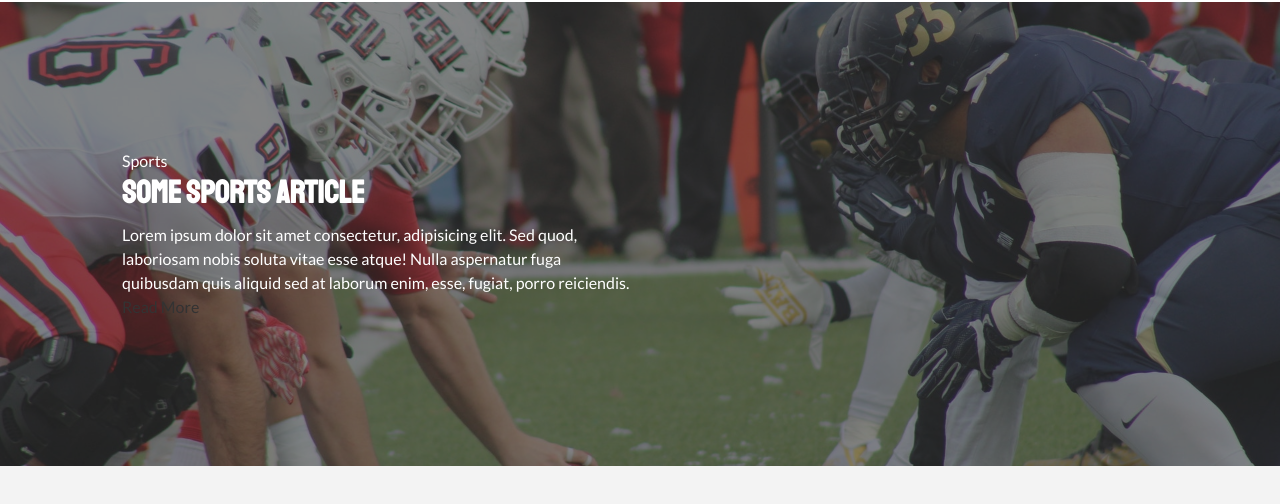
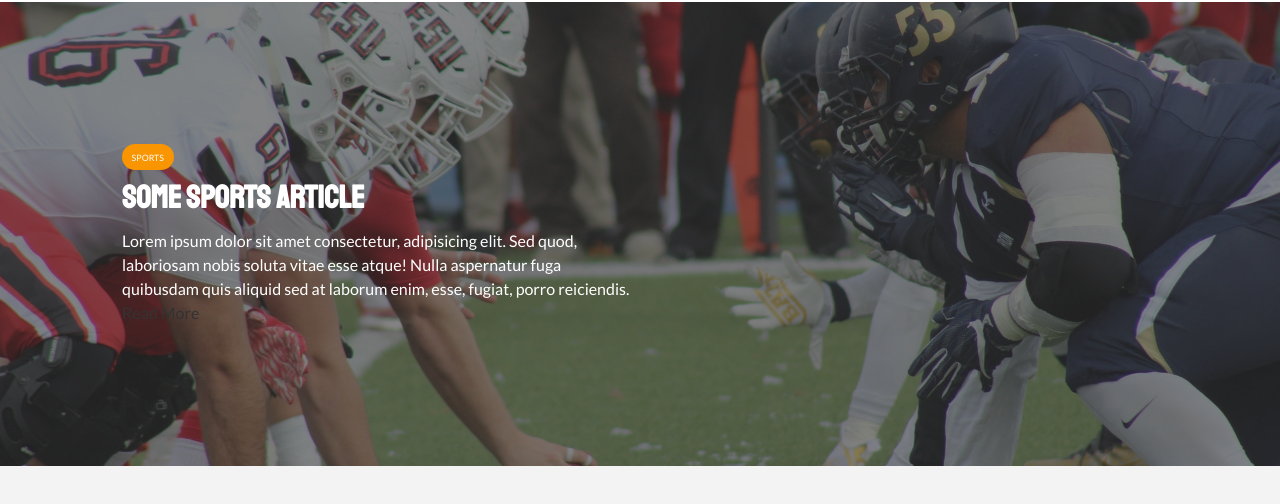
Before and after one commit to sinaGh-cyber/newsgrid, a plain HTML site: page index.html in a window 1280 px wide. Shown: the part 72-576 px from the top of the page. Drawn offline with Linux system fonts and the light colour scheme.

Commit message:
utility
showcase catgores styled

```diff
--- a/css/style.css
+++ b/css/style.css
@@ -54,6 +54,26 @@ h6 {
   margin: auto;
   padding: 0 2rem;
   overflow: hidden;
+}
+
+.category {
+  display: inline-block;
+  font-size: 0.55rem;
+  color: #fff;
+  text-transform: uppercase;
+  padding: 0.4rem 0.6rem;
+  border-radius: 15px;
+  margin-bottom: 0.5rem;
+}
+
+.category-sports {
+  background-color: var(--sports-color);
+}
+.category-ent {
+  background-color: var(--ent-color);
+}
+.category-tech {
+  background-color: var(--tech-color);
 }
 
 /*Navgation*/
--- a/index.html
+++ b/index.html
@@ -72,7 +72,7 @@
       <div class="container">
         <div class="showcase-container">
           <div class="showcase-content">
-            <div class="catgegory category-sports">Sports</div>
+            <div class="category category-sports">Sports</div>
             <h1>Some Sports Article</h1>
             <p>
               Lorem ipsum dolor sit amet consectetur, adipisicing elit. Sed
```
